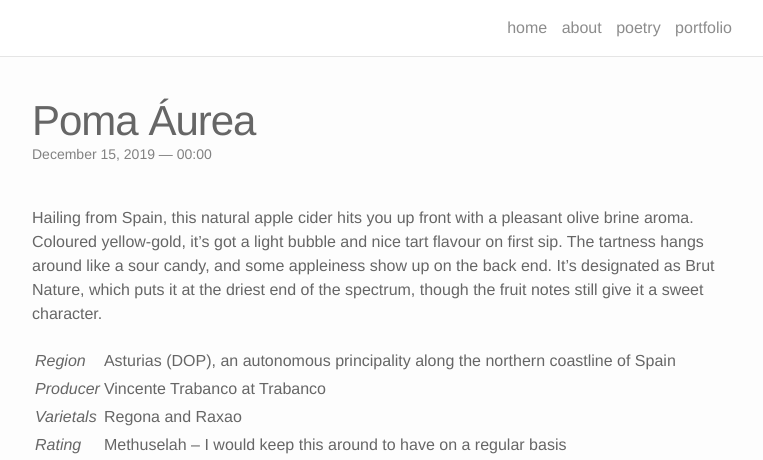
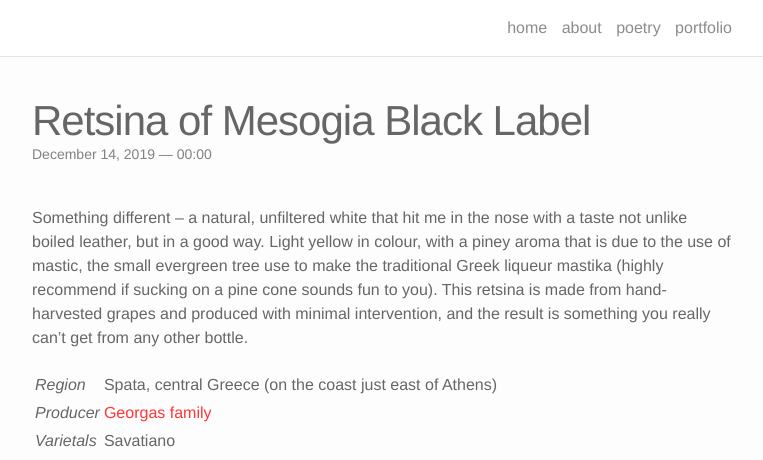
Before and after one commit to spirited-discussion/spirited-discussion.github.io, a Jekyll site: the page built from _posts/2019-12-14-restina-of-mesogia-black-label.md, in a window 1280 px wide. Shown: the top 460 px of the page, without its empty margins (258-1021 px from the left). Built offline with Jekyll 4.4.1, drawn with Linux system fonts in a browser that asks for light colours; nearby versions of some CDN libraries; some of the changed text lies outside the part shown.

Commit message:
Restored retsina post

```diff
--- a/_posts/2019-12-14-restina-of-mesogia-black-label.md
+++ b/_posts/2019-12-14-restina-of-mesogia-black-label.md
@@ -1,16 +1,16 @@
 ---
 layout: post
-title:  Poma Áurea
-date:   2019-12-15
-description:
+title:  Retsina of Mesogia Black Label
+date:   2019-12-14
+description: There's a pinecone in my wine???
 ---
 
-Hailing from Spain, this natural apple cider hits you up front with a pleasant olive brine aroma. Coloured yellow-gold, it's got a light bubble and nice tart flavour on  first sip. The tartness hangs around like a sour candy, and some appleiness show up on the back end. It's designated as Brut Nature, which puts it at the driest end of the spectrum, though the fruit notes still give it a sweet character.
+Something different – a natural, unfiltered white that hit me in the nose with a taste not unlike boiled leather, but in a good way. Light yellow in colour, with a piney aroma that is  due to the use of mastic, the small evergreen tree use to make the traditional Greek liqueur mastika (highly recommend if sucking on a pine cone sounds fun to you). This retsina is made from hand-harvested grapes and produced with minimal intervention, and the result is something you really can't get from any other bottle.
 
-| *Region*     | Asturias (DOP), an autonomous principality along the northern coastline of Spain |
-| *Producer* |  Vincente Trabanco at Trabanco |
-| *Varietals*  | Regona and Raxao              |
-| *Rating*      | Methuselah – I would keep this around to have on a regular basis              |
-| *When*       |  Aperitif on its own or with delicate snacks             |
+| *Region*     | Spata, central Greece (on the coast just east of Athens)          |
+| *Producer* |  [Georgas family](http://www.eklektikon.com/portfolio/georgas-family/)            |
+| *Varietals*  | Savatiano              |
+| *Rating*      | Magnum – I would drink 2 bottles of this before getting fed up              |
+| *When*       |  Drink with another simple but brilliant dish like cacio e pepe             |
 
-![Poma Áurea](PomaAurea.jpg)
+![Retsina Black Label](RetsinaBlackLabel.jpg)
```
